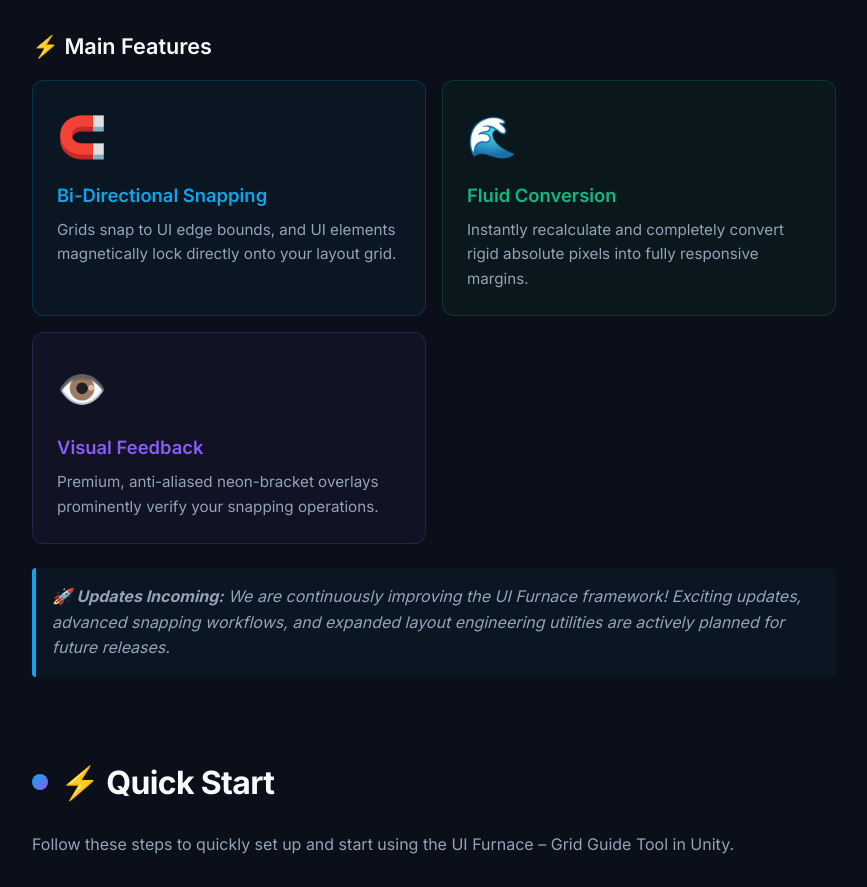
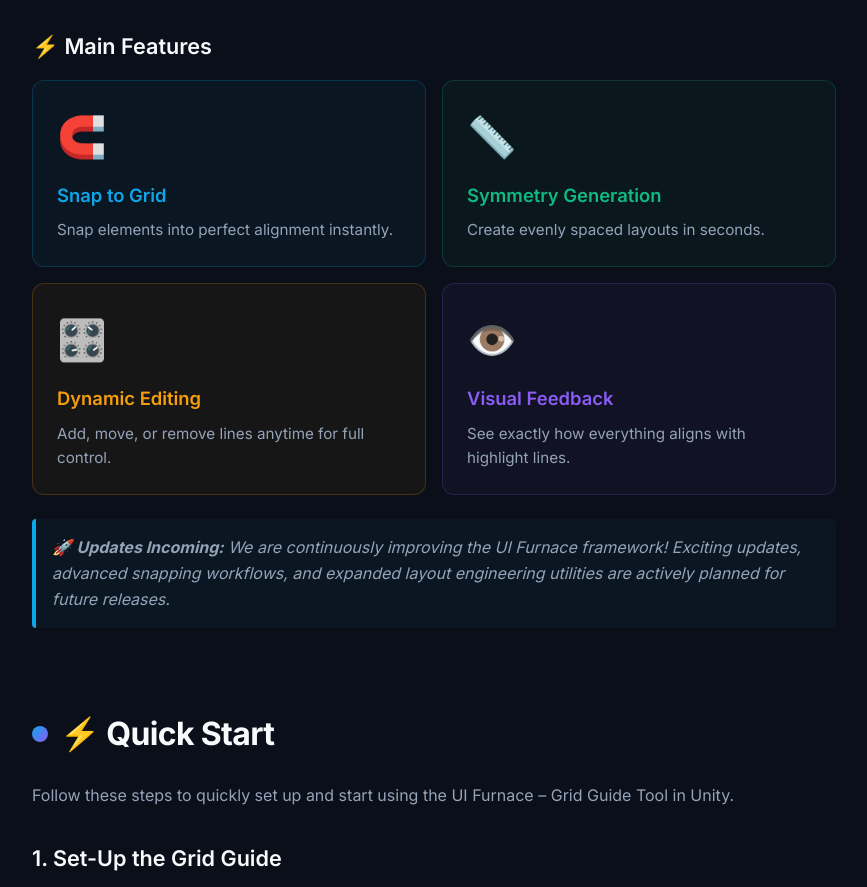
Before and after one commit to azsoftstudio/UIFurnace-GridGuideLite, a plain HTML site: page index.html in a window 1280 px wide. Shown: the part 1004-1891 px from the top of the page, without its empty margins (346-1213 px from the left). Drawn offline with Linux system fonts and the light colour scheme.

Commit message:
Adopt 4-point Punchy Feature Copy

```diff
--- a/index.html
+++ b/index.html
@@ -105,20 +105,26 @@
 
                         <div class="feature-card delay-1" style="background: rgba(14, 165, 233, 0.05); border: 1px solid rgba(14, 165, 233, 0.2); border-radius: 12px; padding: 1.5rem;">
                             <div style="font-size: 2.5rem; margin-bottom: 0.75rem;">🧲</div>
-                            <h4 style="margin: 0 0 0.5rem 0; font-size: 1.15rem; color: var(--primary-color);">Bi-Directional Snapping</h4>
-                            <p style="margin: 0; font-size: 0.95rem; color: var(--text-secondary);">Grids snap to UI edge bounds, and UI elements magnetically lock directly onto your layout grid.</p>
+                            <h4 style="margin: 0 0 0.5rem 0; font-size: 1.15rem; color: var(--primary-color);">Snap to Grid</h4>
+                            <p style="margin: 0; font-size: 0.95rem; color: var(--text-secondary);">Snap elements into perfect alignment instantly.</p>
                         </div>
 
                         <div class="feature-card delay-2" style="background: rgba(16, 185, 129, 0.05); border: 1px solid rgba(16, 185, 129, 0.2); border-radius: 12px; padding: 1.5rem;">
-                            <div style="font-size: 2.5rem; margin-bottom: 0.75rem;">🌊</div>
-                            <h4 style="margin: 0 0 0.5rem 0; font-size: 1.15rem; color: #10b981;">Fluid Conversion</h4>
-                            <p style="margin: 0; font-size: 0.95rem; color: var(--text-secondary);">Instantly recalculate and completely convert rigid absolute pixels into fully responsive margins.</p>
+                            <div style="font-size: 2.5rem; margin-bottom: 0.75rem;">📏</div>
+                            <h4 style="margin: 0 0 0.5rem 0; font-size: 1.15rem; color: #10b981;">Symmetry Generation</h4>
+                            <p style="margin: 0; font-size: 0.95rem; color: var(--text-secondary);">Create evenly spaced layouts in seconds.</p>
                         </div>
 
-                        <div class="feature-card delay-3" style="background: rgba(139, 92, 246, 0.05); border: 1px solid rgba(139, 92, 246, 0.2); border-radius: 12px; padding: 1.5rem;">
+                        <div class="feature-card delay-3" style="background: rgba(245, 158, 11, 0.05); border: 1px solid rgba(245, 158, 11, 0.2); border-radius: 12px; padding: 1.5rem;">
+                            <div style="font-size: 2.5rem; margin-bottom: 0.75rem;">🎛️</div>
+                            <h4 style="margin: 0 0 0.5rem 0; font-size: 1.15rem; color: #f59e0b;">Dynamic Editing</h4>
+                            <p style="margin: 0; font-size: 0.95rem; color: var(--text-secondary);">Add, move, or remove lines anytime for full control.</p>
+                        </div>
+
+                        <div class="feature-card delay-4" style="background: rgba(139, 92, 246, 0.05); border: 1px solid rgba(139, 92, 246, 0.2); border-radius: 12px; padding: 1.5rem;">
                             <div style="font-size: 2.5rem; margin-bottom: 0.75rem;">👁️</div>
                             <h4 style="margin: 0 0 0.5rem 0; font-size: 1.15rem; color: #8b5cf6;">Visual Feedback</h4>
-                            <p style="margin: 0; font-size: 0.95rem; color: var(--text-secondary);">Premium, anti-aliased neon-bracket overlays prominently verify your snapping operations.</p>
+                            <p style="margin: 0; font-size: 0.95rem; color: var(--text-secondary);">See exactly how everything aligns with highlight lines.</p>
                         </div>
 
                     </div>
```
Also changed, not shown: 1 other file.
